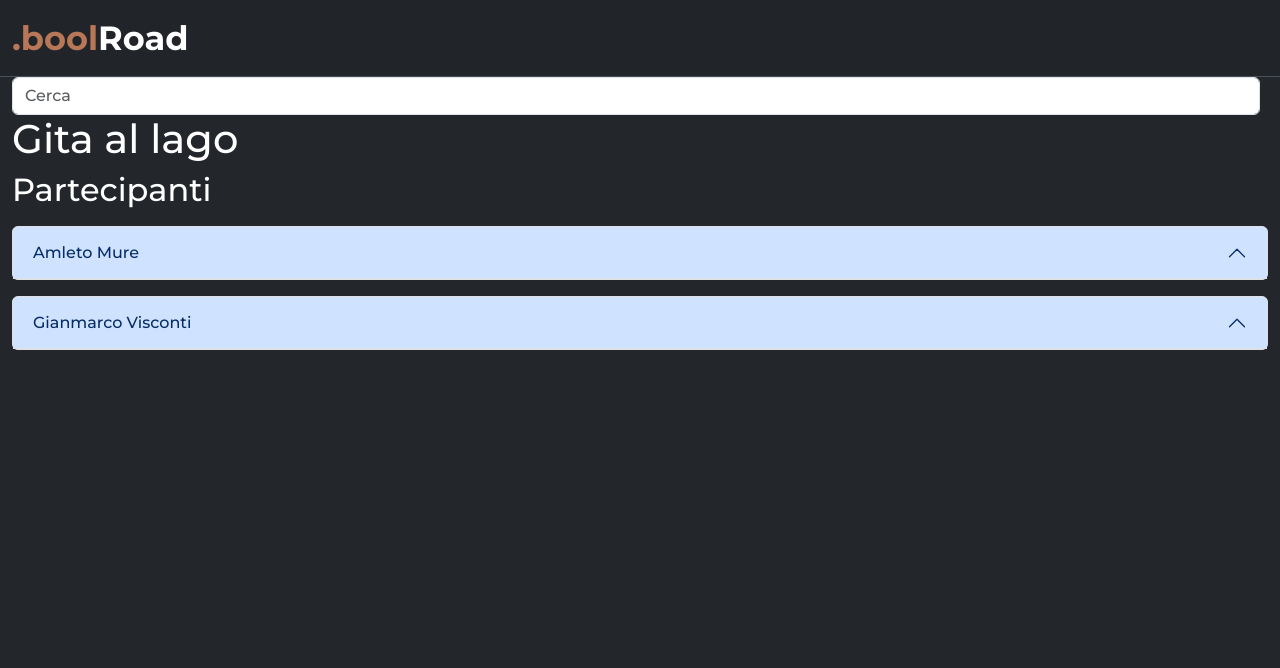
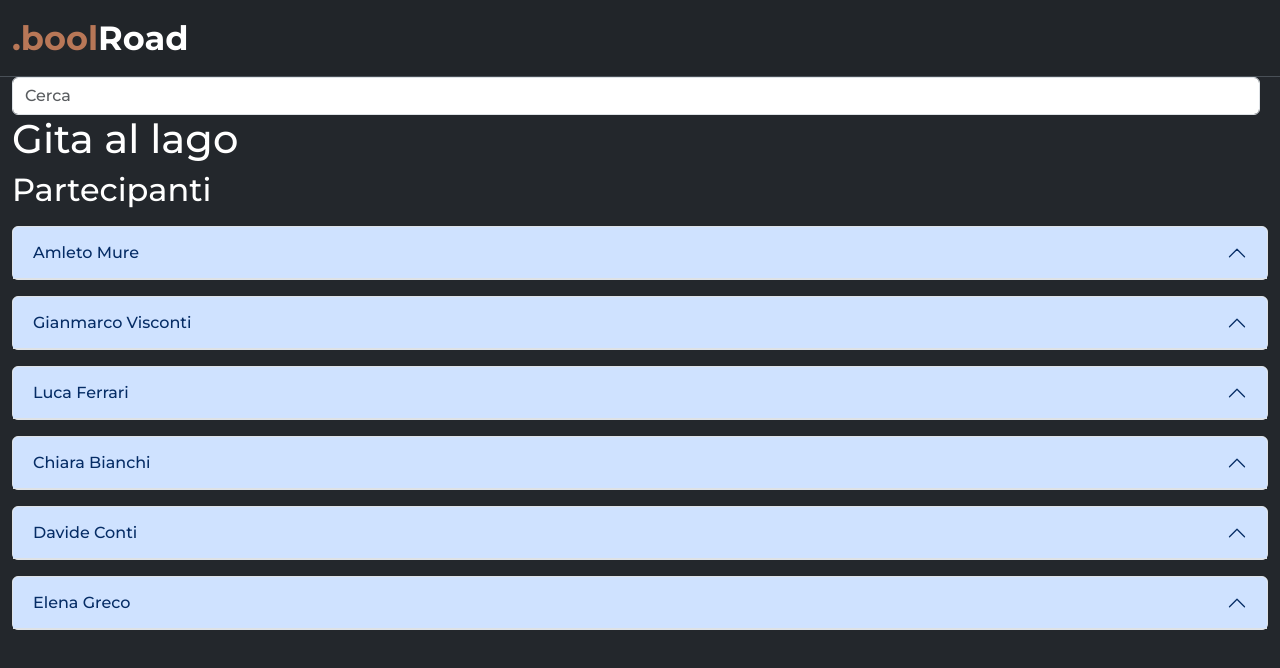
Before and after one commit to Johnnyfromtheblock4/boolroad, a React (Vite) app: page /trips/1 in a window 1280 px wide. Shown: the top 668 px of the page. Built offline with nearby package versions, Linux system fonts and the light colour scheme.

Commit message:
upd: db new paricipants

```diff
--- a/src/data/db.js
+++ b/src/data/db.js
@@ -24,6 +24,42 @@ const trips = [
 				phone: 34518635741,
 				tripId: 1,
 				participantId: 2,
+			},
+			{
+				name: "Luca",
+				surname: "Ferrari",
+				fiscalCode: "FRRLUC90A01F205Z",
+				email: "luca.ferrari@libero.it",
+				phone: 3475566778,
+				tripId: 1,
+				participantId: 3,
+			},
+			{
+				name: "Chiara",
+				surname: "Bianchi",
+				fiscalCode: "BNCCRA92T50A794K",
+				email: "chiara.bianchi@protonmail.com",
+				phone: 3289988776,
+				tripId: 1,
+				participantId: 4,
+			},
+			{
+				name: "Davide",
+				surname: "Conti",
+				fiscalCode: "CNTDVD88R22C351Y",
+				email: "davide.conti@gmail.com",
+				phone: 3314455667,
+				tripId: 1,
+				participantId: 5,
+			},
+			{
+				name: "Elena",
+				surname: "Greco",
+				fiscalCode: "GRCELN95M61D612V",
+				email: "elena.greco@outlook.it",
+				phone: 3402233445,
+				tripId: 1,
+				participantId: 6,
 			},
 		],
 	},
@@ -53,6 +89,24 @@ const trips = [
 				tripId: 2,
 				participantId: 2,
 			},
+			{
+				name: "Giulia",
+				surname: "Verdi",
+				fiscalCode: "VRDGLE93T20A794L",
+				email: "giulia.verdi@protonmail.com",
+				phone: 3384455667,
+				tripId: 2,
+				participantId: 3,
+			},
+			{
+				name: "Marco",
+				surname: "Bianchi",
+				fiscalCode: "BNCMRC87R15C351X",
+				email: "marco.bianchi@email.it",
+				phone: 3367788990,
+				tripId: 2,
+				participantId: 4,
+			},
 		],
 	},
 	{
@@ -80,6 +134,42 @@ const trips = [
 				phone: 3314455667,
 				tripId: 3,
 				participantId: 2,
+			},
+			{
+				name: "Alessia",
+				surname: "Romano",
+				fiscalCode: "RMLLSS95C61F205V",
+				email: "alessia.romano@email.it",
+				phone: 3401122334,
+				tripId: 3,
+				participantId: 3,
+			},
+			{
+				name: "Matteo",
+				surname: "De Luca",
+				fiscalCode: "DLCMTT89D15H501K",
+				email: "matteo.deluca@protonmail.com",
+				phone: 3399988776,
+				tripId: 3,
+				participantId: 4,
+			},
+			{
+				name: "Sara",
+				surname: "Fontana",
+				fiscalCode: "FNTSAR93M20A794Y",
+				email: "sara.fontana@libero.it",
+				phone: 3374455667,
+				tripId: 3,
+				participantId: 5,
+			},
+			{
+				name: "Giorgio",
+				surname: "Marini",
+				fiscalCode: "MRNGRG86R10C351Z",
+				email: "giorgio.marini@gmail.com",
+				phone: 3357788990,
+				tripId: 3,
+				participantId: 6,
 			},
 		],
 	},
@@ -137,6 +227,42 @@ const trips = [
 				tripId: 5,
 				participantId: 2,
 			},
+			{
+				name: "Ilaria",
+				surname: "Rossi",
+				fiscalCode: "RSSLRA93T30A794J",
+				email: "ilaria.rossi@libero.it",
+				phone: 3392233445,
+				tripId: 5,
+				participantId: 3,
+			},
+			{
+				name: "Federico",
+				surname: "Conti",
+				fiscalCode: "CNTFDR88M15C351V",
+				email: "federico.conti@outlook.com",
+				phone: 3369988776,
+				tripId: 5,
+				participantId: 4,
+			},
+			{
+				name: "Martina",
+				surname: "Greco",
+				fiscalCode: "GRCMTN95C61F205Z",
+				email: "martina.greco@email.it",
+				phone: 3384455667,
+				tripId: 5,
+				participantId: 5,
+			},
+			{
+				name: "Simone",
+				surname: "Marini",
+				fiscalCode: "MRNSMN87R10H501K",
+				email: "simone.marini@protonmail.com",
+				phone: 3377788990,
+				tripId: 5,
+				participantId: 6,
+			},
 		],
 	},
 	{
@@ -164,6 +290,33 @@ const trips = [
 				phone: 3361122334,
 				tripId: 6,
 				participantId: 2,
+			},
+			{
+				name: "Francesca",
+				surname: "De Santis",
+				fiscalCode: "DSNFNC92A45C351V",
+				email: "francesca.desantis@protonmail.com",
+				phone: 3386677889,
+				tripId: 6,
+				participantId: 3,
+			},
+			{
+				name: "Tommaso",
+				surname: "Rinaldi",
+				fiscalCode: "RNLTMS87M10F205K",
+				email: "tommaso.rinaldi@email.it",
+				phone: 3379988776,
+				tripId: 6,
+				participantId: 4,
+			},
+			{
+				name: "Elisa",
+				surname: "Moretti",
+				fiscalCode: "MRTELS94T30H501Y",
+				email: "elisa.moretti@libero.it",
+				phone: 3364455667,
+				tripId: 6,
+				participantId: 5,
 			},
 		],
 	},
@@ -193,6 +346,42 @@ const trips = [
 				tripId: 7,
 				participantId: 2,
 			},
+			{
+				name: "Ilaria",
+				surname: "Rossi",
+				fiscalCode: "RSSLRA93T30A794J",
+				email: "ilaria.rossi@libero.it",
+				phone: 3392233445,
+				tripId: 7,
+				participantId: 3,
+			},
+			{
+				name: "Federico",
+				surname: "Conti",
+				fiscalCode: "CNTFDR88M15C351V",
+				email: "federico.conti@outlook.com",
+				phone: 3369988776,
+				tripId: 7,
+				participantId: 4,
+			},
+			{
+				name: "Martina",
+				surname: "Greco",
+				fiscalCode: "GRCMTN95C61F205Z",
+				email: "martina.greco@email.it",
+				phone: 3384455667,
+				tripId: 7,
+				participantId: 5,
+			},
+			{
+				name: "Simone",
+				surname: "Marini",
+				fiscalCode: "MRNSMN87R10H501K",
+				email: "simone.marini@protonmail.com",
+				phone: 3377788990,
+				tripId: 7,
+				participantId: 6,
+			},
 		],
 	},
 	{
@@ -220,6 +409,33 @@ const trips = [
 				phone: 3312233445,
 				tripId: 8,
 				participantId: 2,
+			},
+			{
+				name: "Francesca",
+				surname: "De Santis",
+				fiscalCode: "DSNFNC92A45C351V",
+				email: "francesca.desantis@protonmail.com",
+				phone: 3386677889,
+				tripId: 8,
+				participantId: 3,
+			},
+			{
+				name: "Tommaso",
+				surname: "Rinaldi",
+				fiscalCode: "RNLTMS87M10F205K",
+				email: "tommaso.rinaldi@email.it",
+				phone: 3379988776,
+				tripId: 8,
+				participantId: 4,
+			},
+			{
+				name: "Elisa",
+				surname: "Moretti",
+				fiscalCode: "MRTELS94T30H501Y",
+				email: "elisa.moretti@libero.it",
+				phone: 3364455667,
+				tripId: 8,
+				participantId: 5,
 			},
 		],
 	},
@@ -277,6 +493,33 @@ const trips = [
 				tripId: 10,
 				participantId: 2,
 			},
+			{
+				name: "Alessia",
+				surname: "Romano",
+				fiscalCode: "RMLLSS95C61F205V",
+				email: "alessia.romano@email.it",
+				phone: 3401122334,
+				tripId: 10,
+				participantId: 3,
+			},
+			{
+				name: "Matteo",
+				surname: "De Luca",
+				fiscalCode: "DLCMTT89D15H501K",
+				email: "matteo.deluca@protonmail.com",
+				phone: 3399988776,
+				tripId: 10,
+				participantId: 4,
+			},
+			{
+				name: "Sara",
+				surname: "Fontana",
+				fiscalCode: "FNTSAR93M20A794Y",
+				email: "sara.fontana@libero.it",
+				phone: 3374455667,
+				tripId: 10,
+				participantId: 5,
+			},
 		],
 	},
 ];
```
Lines whose indentation alone changed are shown as unchanged.
